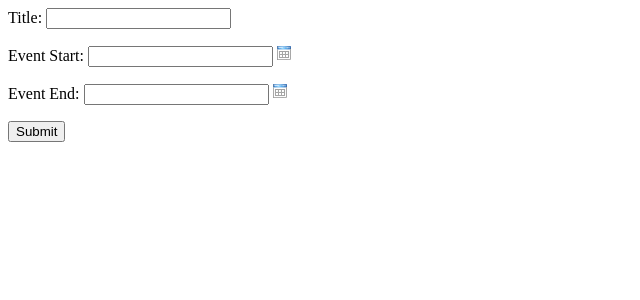
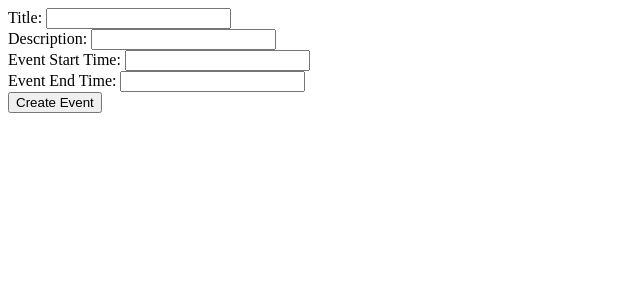
Before and after one commit to xelrach/523bbk, a Python web app: template bbk_manager/templates/event_edit.html in a window 1280 px wide. Shown: the top 300 px of the page, without its empty margins (0-640 px from the left). Run offline with Jinja, Linux system fonts and the light colour scheme; the template is opened without the code that fills it, so the values that code supplies are empty.

Commit message:
events can be created

```diff
--- a/bbk_manager/bbk/models.py
+++ b/bbk_manager/bbk/models.py
@@ -47,6 +47,7 @@ class User(models.Model):
     title = models.CharField(max_length=10)
     address = models.ForeignKey(Address,null=True)
     email = models.CharField(max_length=100)
+    # phone = models.IntegerField()
     phones = models.ManyToManyField(Phone)
     status = models.CharField(max_length=25)
     sha256 = models.CharField(max_length=64)
--- a/bbk_manager/templates/event_edit.html
+++ b/bbk_manager/templates/event_edit.html
@@ -1,17 +1,16 @@
 <html>
 	<head>
-  <script type="text/javascript" src="/javascript/calendar_date_select/calendar_date_select.js"></script>
+		<title>Event</title>
 	</head>
 	<body>
-  <p><label>Title: <input name="title" type="text" /></label></p>
+		<form method="POST">
 			<p>
-    <label>Event Start: <input id="start" image="calendar_date_select/calendar.gif" name="start" type="text" /></label>
-    <img alt="Calendar" onclick="new CalendarDateSelect( $('start'), {time:true} );" src="/static/images/calendar.gif" style="border:0px; cursor:pointer;" />
+      <label>Title: <input type="text" name="title" value="{{event.title|e}}" /></label><br />
+      <label>Description: <input type="text" name="description" value="{{event.description|e}}" /></label><br />
+      <label>Event Start Time: <input type="text" name="start" value="{{event.start|e}}" /></label><br />
+      <label>Event End Time: <input type="text" name="end" value="{{event.end|e}}" /></label><br />
+			<input type="submit" value="Create Event" />
 			</p>
-  <p>
-    <label>Event End: <input id="end" image="calendar_date_select/calendar.gif" name="end" type="text" /></label>
-    <img alt="Calendar" onclick="new CalendarDateSelect( $('start'), {time:true} );" src="/static/images/calendar.gif" style="border:0px; cursor:pointer;" />
-  </p>
-  <p><input type="submit" value="Submit" /></p>
+		</form>
 	</body>
 </html>
```
Also changed, not shown: bbk_manager/bbk/views.py (+13 -2 lines). Lines whose indentation alone changed are shown as unchanged.
